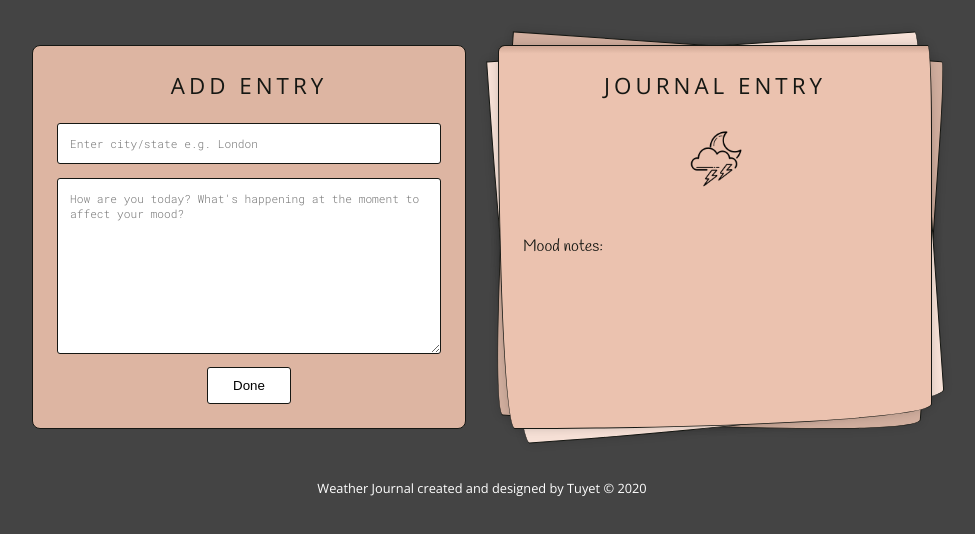
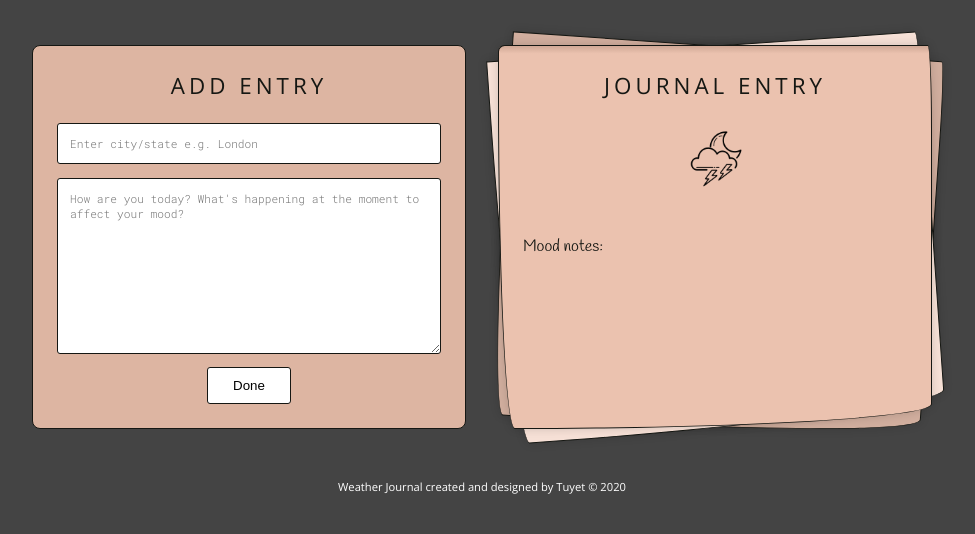
Before and after one commit to toowee-le/weather-journal-app, a website: page public/index.html in a window 1280 px wide. Shown: the part 96-630 px from the top of the page, without its empty margins (158-1133 px from the left). Drawn offline with nearby package versions, Linux system fonts and the light colour scheme.

Commit message:
update footer area

```diff
--- a/public/style.css
+++ b/public/style.css
@@ -199,9 +199,9 @@ textarea {
 /* Footer */
 footer {
     text-align: center;
-    font-size: .8rem;
+    font-size: .7rem;
     width: 80%;
-    margin: 0 auto;
+    margin: 0 auto 25px;
     color: #FFF;
 }
 
```
